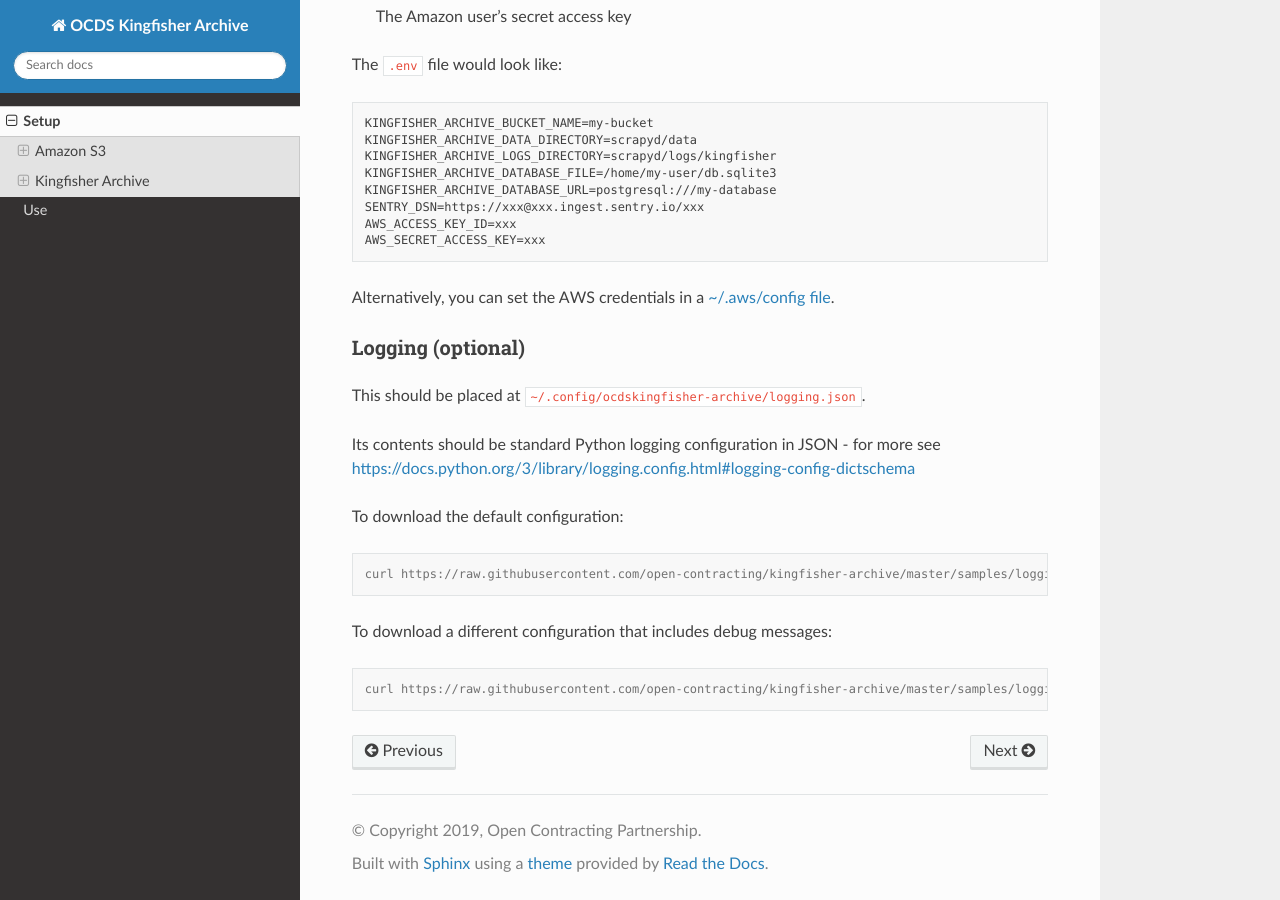
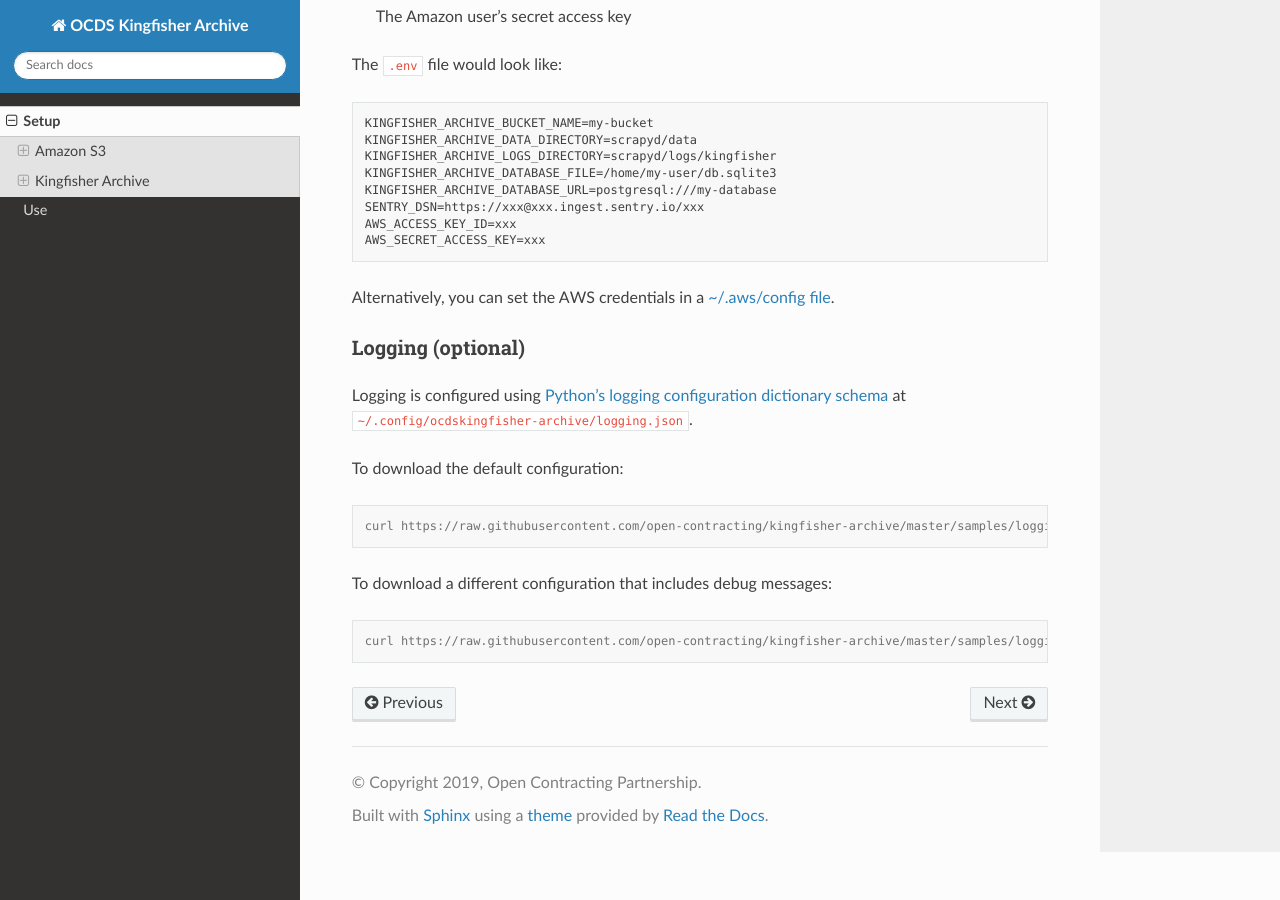
Before and after one commit to open-contracting-archive/kingfisher-archive, a Sphinx documentation site: the page built from docs/setup.rst, in a window 1280 px wide and 900 px high, scrolled down 2146 px. Built offline with Sphinx 7.4.7 and the Read the Docs theme 2.0.0, drawn with Linux system fonts in a browser that asks for light colours.

Commit message:
Don't use bare link in docs

```diff
--- a/docs/setup.rst
+++ b/docs/setup.rst
@@ -102,9 +102,7 @@ Alternatively, you can set the AWS credentials in a `~/.aws/config file <https:/
 Logging (optional)
 ~~~~~~~~~~~~~~~~~~
 
-This should be placed at ``~/.config/ocdskingfisher-archive/logging.json``.
-
-Its contents should be standard Python logging configuration in JSON - for more see https://docs.python.org/3/library/logging.config.html#logging-config-dictschema
+Logging is configured using `Python's logging configuration dictionary schema <https://docs.python.org/3/library/logging.config.html#logging-config-dictschema>`__ at ``~/.config/ocdskingfisher-archive/logging.json``.
 
 To download the default configuration:
 
```
